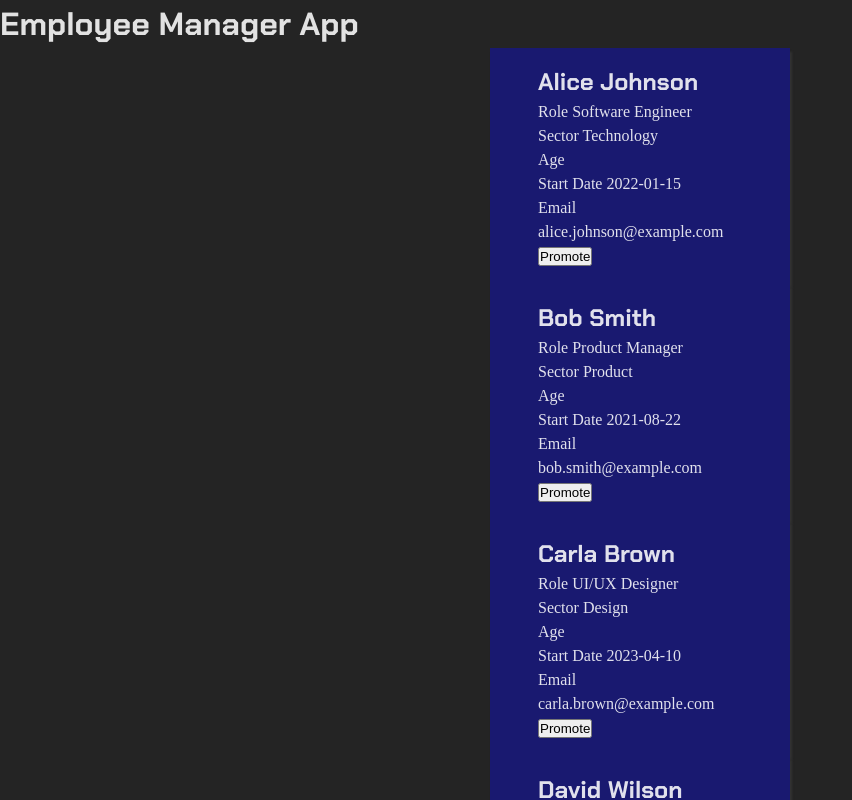
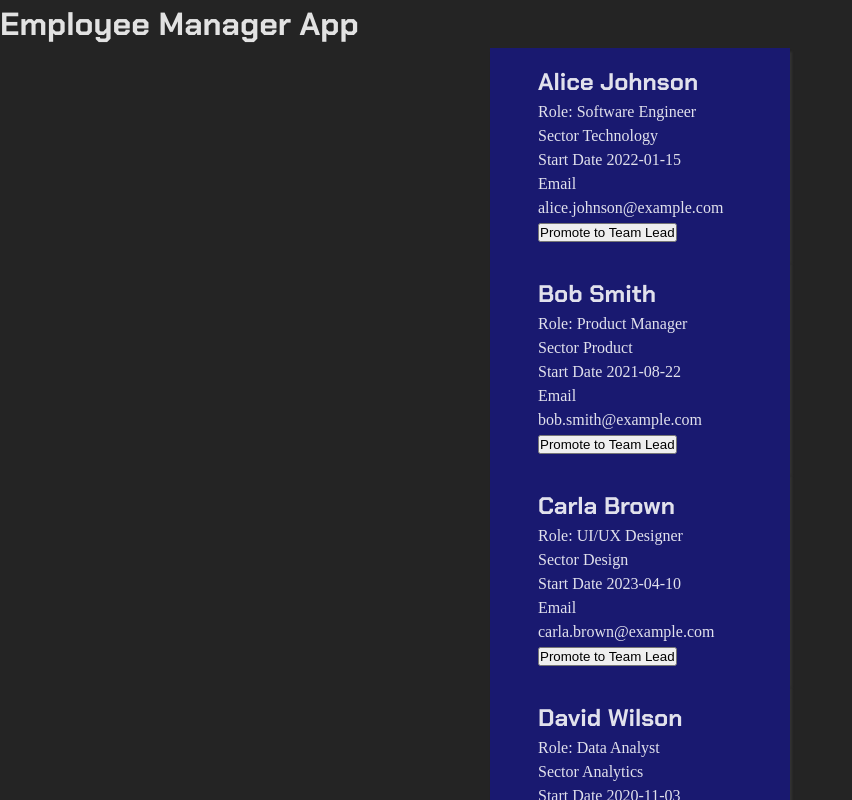
Before and after one commit to JonathanGian/Employee-Manager-App, a React (Vite) app: page / in a window 1280 px wide. Both pictures are taken after a click on the button "Log In". Shown: the top 800 px of the page, without its empty margins (0-852 px from the left). Built offline with nearby package versions, Linux system fonts and the light colour scheme; a web font is replaced by a local one.

Commit message:
Completed Step 3

```diff
--- a/src/components/EmployeeCard/EmployeeCard.jsx
+++ b/src/components/EmployeeCard/EmployeeCard.jsx
@@ -4,6 +4,7 @@ import { employees } from "../../data/employees";
 
 function EmployeeCard(props) {
 const [role, setRole] = useState(props.initRole)
+
 
 const clickHandler = ()=>{
   if (role==="Team Lead"){
@@ -14,15 +15,13 @@ const clickHandler = ()=>{
 
 }
   return (
-
     <div className='EmployeeCard'>
-    <h2>{props.name}</h2>
-    <p>Role {role}</p>
+    <h2>{props.name}{role === "Team Lead" && <span>⭐</span>}</h2>
+    <p>Role: {props.initRole} {role === "Team Lead" && "(Team Lead)"}</p>
     <p>Sector {props.sector}</p>
-    <p>Age  {props.age}</p>
     <p>Start Date {props.startDate}</p>
     <p>Email {props.email}</p>
-    <button onClick={clickHandler}>Promote</button>
+    <button onClick={clickHandler}>{role === "Team Lead" ? "Demote from Team Lead": "Promote to Team Lead"}</button>
     </div>
   );
 };
```
